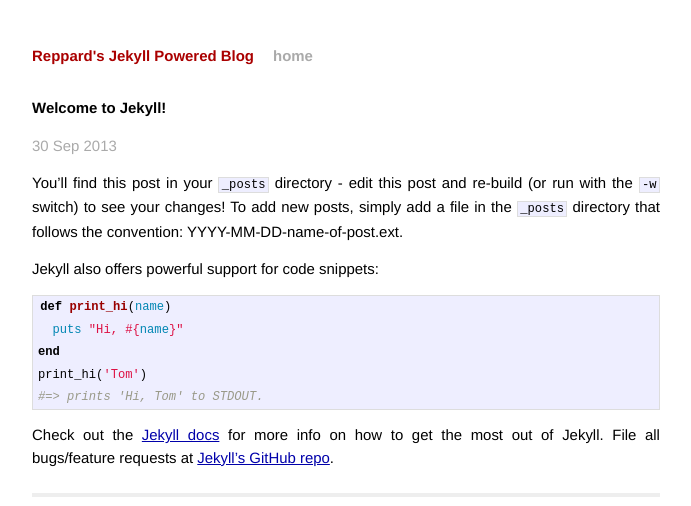
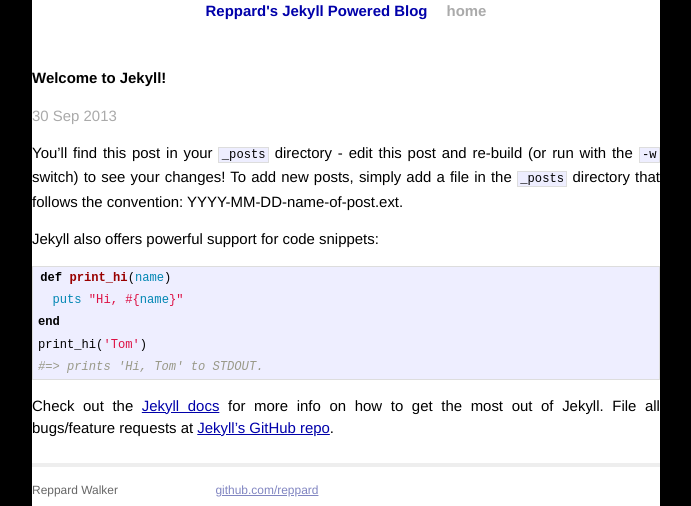
Before and after one commit to reppard/jekyll-blog, a Jekyll site: the page built from _posts/2013-09-30-welcome-to-jekyll.markdown, in a window 1280 px wide. Shown: the top 506 px of the page, without its empty margins (294-985 px from the left). Built offline with Jekyll 4.4.1, drawn with Linux system fonts in a browser that asks for light colours; Markdown is read by kramdown in place of the engine named in the settings.

Commit message:
Started styling - WIPwq

```diff
--- a/css/main.css
+++ b/css/main.css
@@ -13,10 +13,11 @@
 html, body { height: 100%; }
 
 body {
-  background-color: #FFF;
+  background-color: #000;
   font: 13.34px Helvetica, Arial, sans-serif;
   font-size: small;
   text-align: center;
+  margin:0px;
 }
 
 h1, h2, h3, h4, h5, h6 {
@@ -59,8 +60,14 @@
   font-size: 115%;
   text-align: justify;
   width: 42em;
-  margin: 3em auto 2em;
+  margin: 0em auto 2em;
+  height: 100%;
   line-height: 1.5em;
+  background-color: #FFF;
+}
+
+.site .header {
+  text-align:center;
 }
 
 .site .header a {
@@ -69,12 +76,14 @@
 }
 
 .site .header h1.title {
+  color:#000;
   display: inline-block;
-  margin-bottom: 2em;
+  margin-bottom: 3em;
 }
 
-.site .header h1.title a {
-  color: #a00;
+.site .header h1.title a:visited {
+  color: #000;
+  text-decoration:none;
 }
 
 .site .header h1.title a:hover {
```
